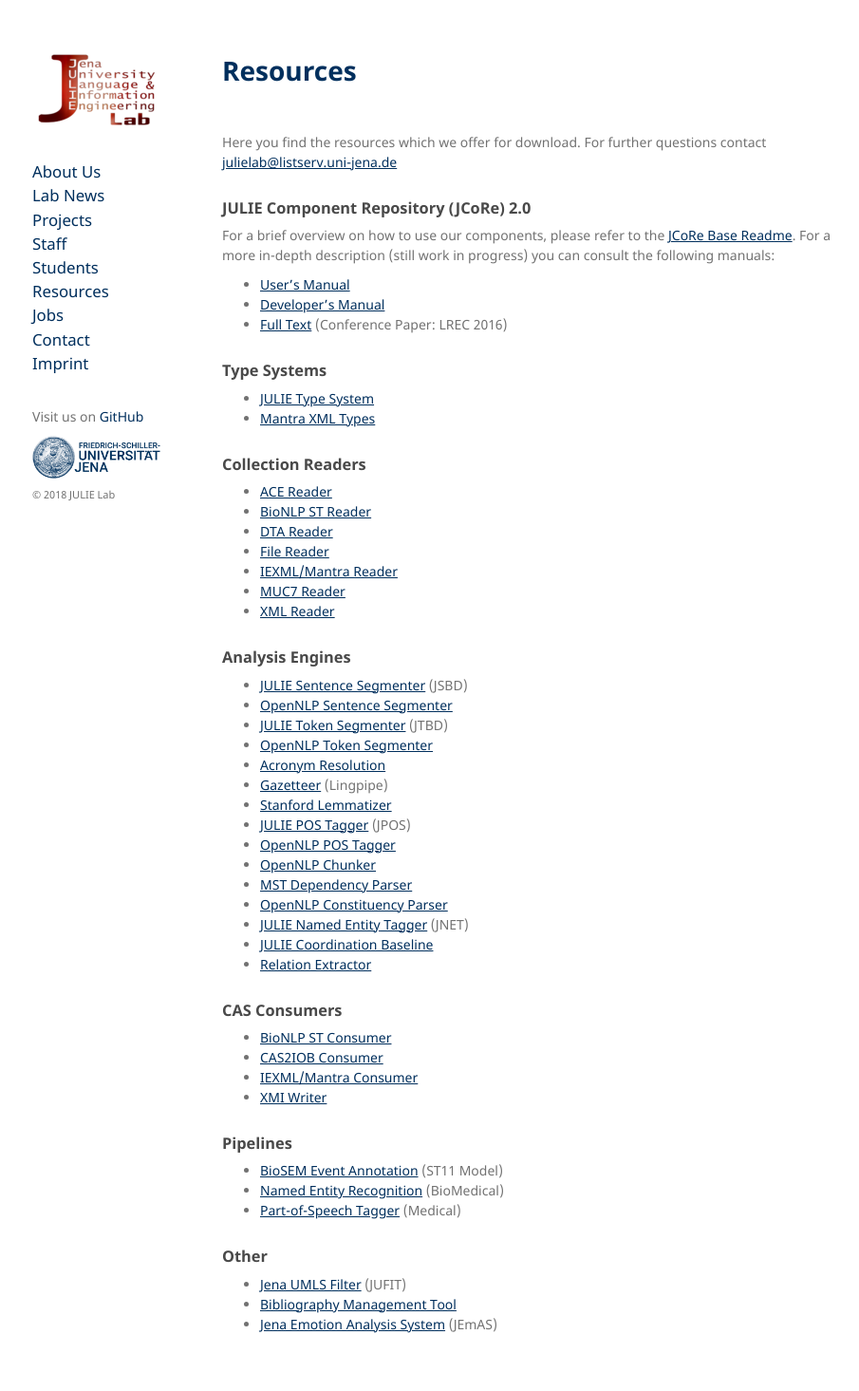
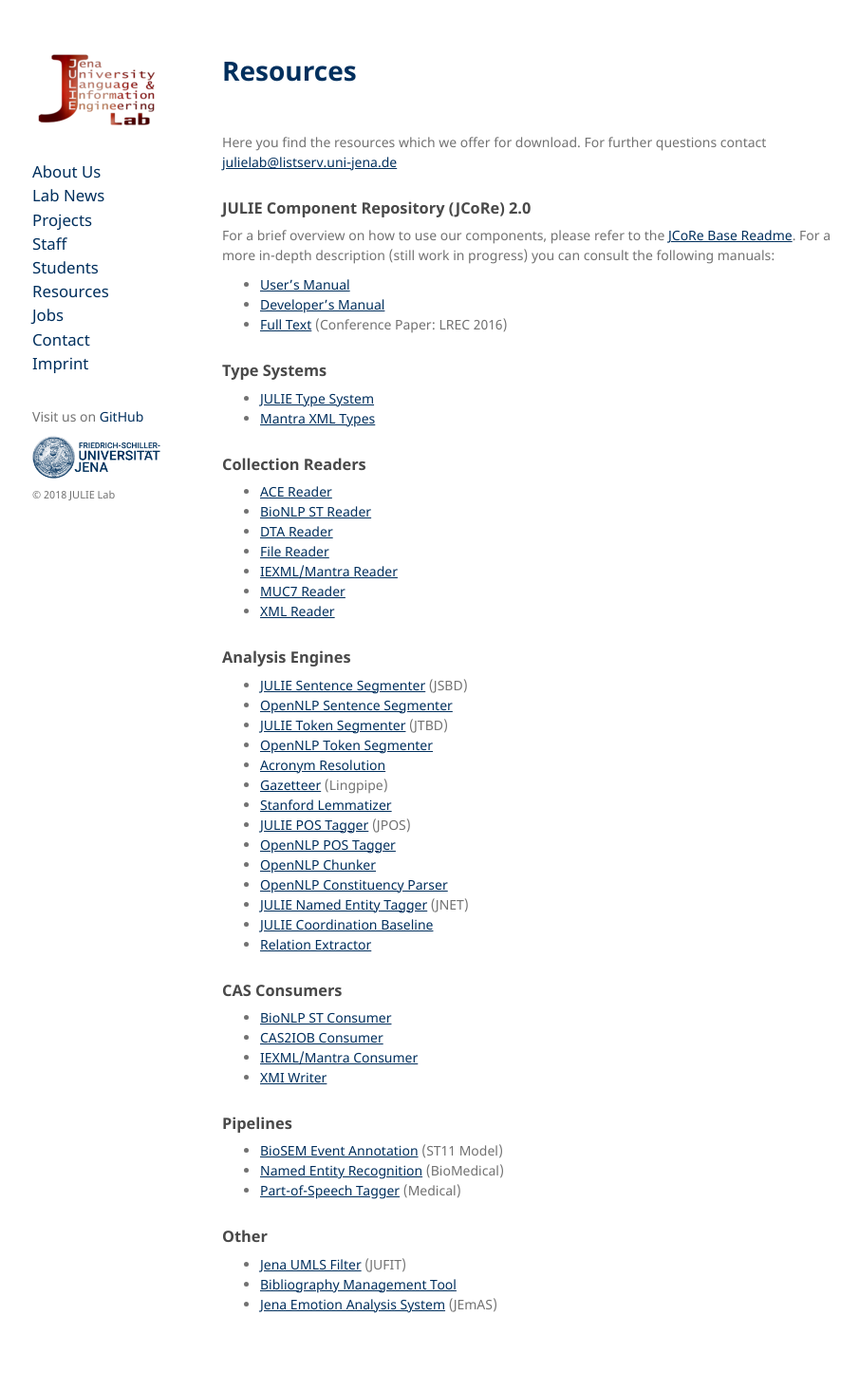
Before and after one commit to JULIELab/JULIELab.github.io, a Jekyll site: the page built from resources.md, in a window 1280 px wide. Shown: the whole page at 95% size, without its empty margins (176-1081 px from the left). Built offline with Jekyll 4.4.1, drawn with Linux system fonts in a browser that asks for light colours; our own code applies the rules of GitHub Pages for plain Markdown files; after the commit the page ends 1444 px from its top, so only the background shows below that.

Commit message:
removes link analysis engine for MST dep. parser
short: isn't maintained in the master branch, currently only available in SNAPSHOTS
see for details https://github.com/JULIELab/JULIELab.github.io/commit/26848e9a24025abd89575f47dfbfd7de7ee2aa3c

```diff
--- a/resources.md
+++ b/resources.md
@@ -44,7 +44,6 @@
 * [JULIE POS Tagger](https://github.com/JULIELab/jcore-base/tree/master/jcore-jpos-ae) (JPOS)
 * [OpenNLP POS Tagger](https://github.com/JULIELab/jcore-base/tree/master/jcore-opennlp-postag-ae)
 * [OpenNLP Chunker](https://github.com/JULIELab/jcore-base/tree/master/jcore-opennlp-chunk-ae)
-* [MST Dependency Parser](https://github.com/JULIELab/jcore-base/tree/master/jcore-mstparser-ae)
 * [OpenNLP Constituency Parser](https://github.com/JULIELab/jcore-base/tree/master/jcore-opennlp-parser-ae)
 * [JULIE Named Entity Tagger](https://github.com/JULIELab/jcore-base/tree/master/jcore-jnet-ae) (JNET)
 * [JULIE Coordination Baseline](https://github.com/JULIELab/jcore-base/tree/master/jcore-coordination-baseline-ae)
```
